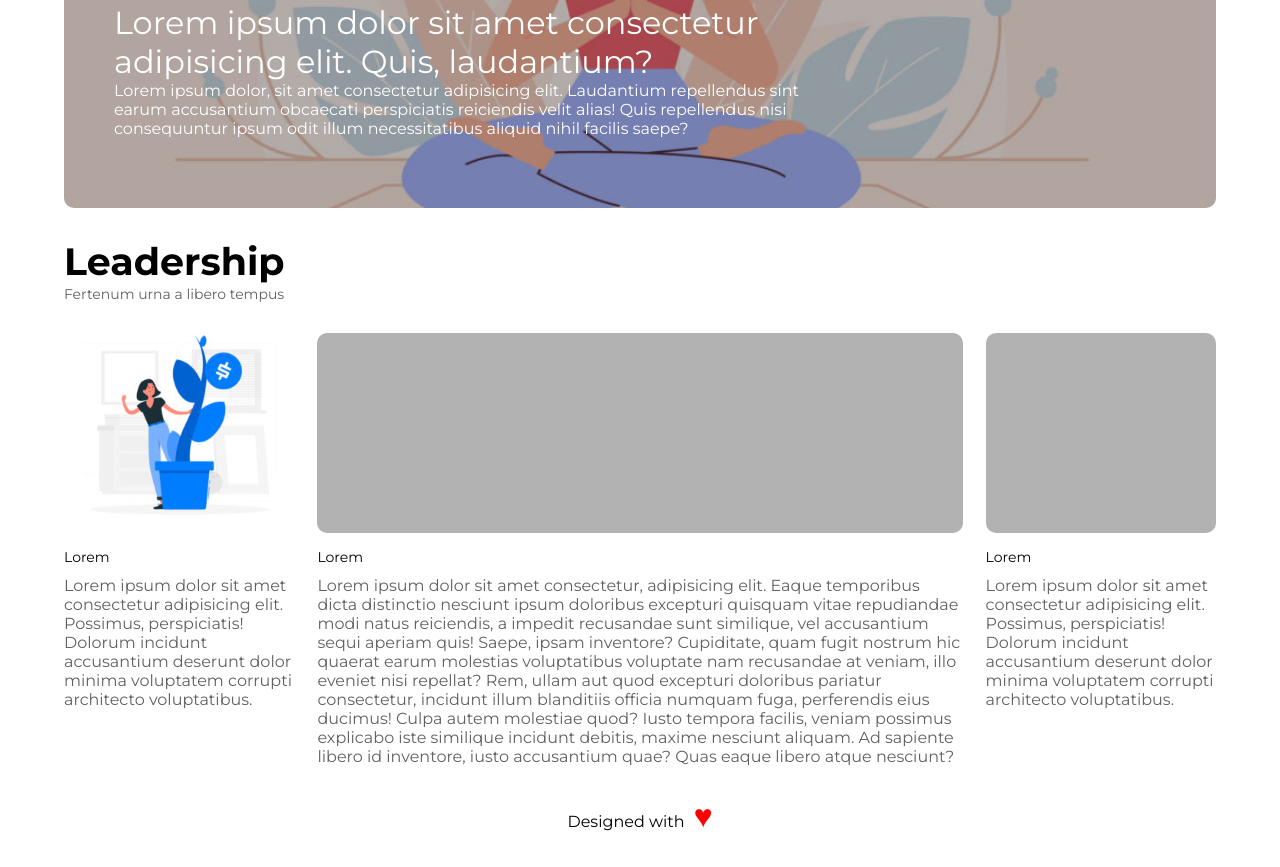
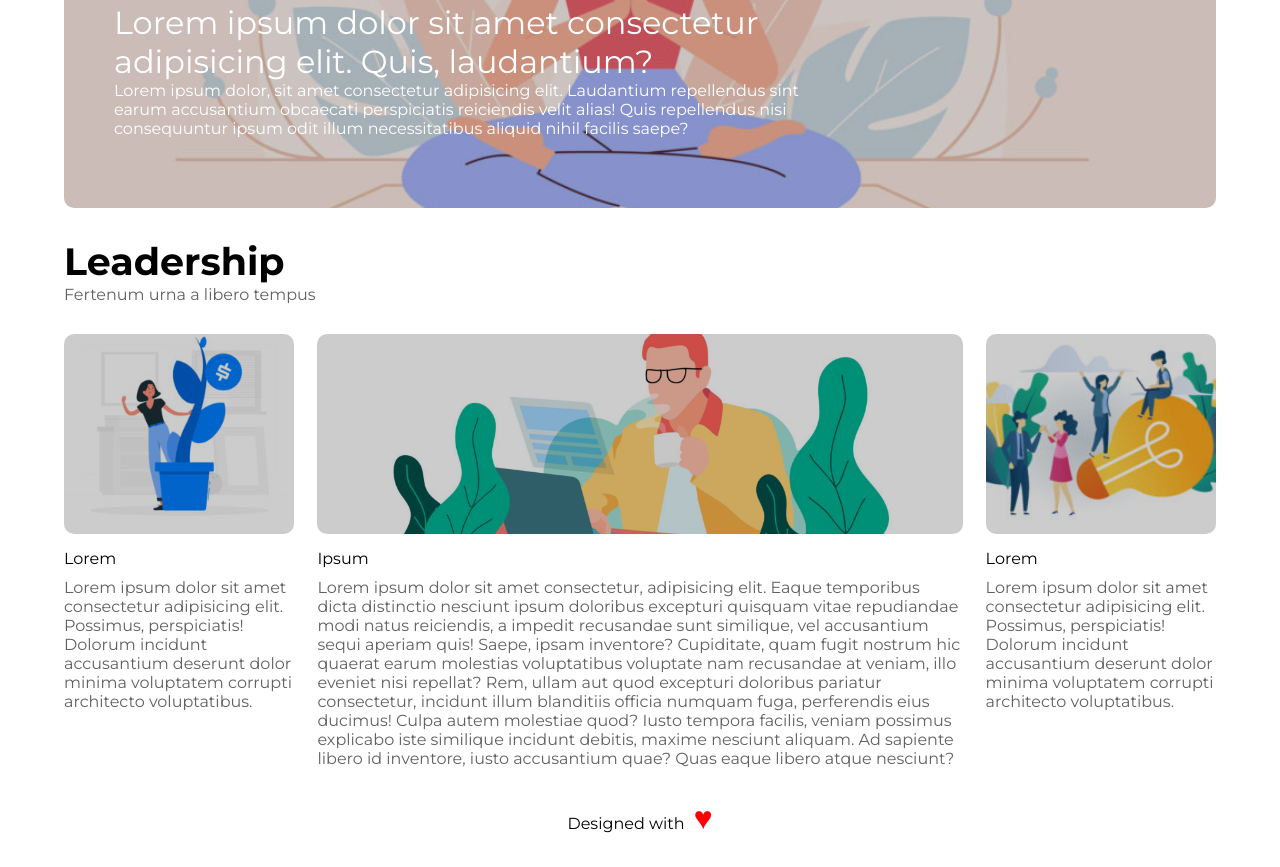
Before and after one commit to matteopompei/htmlcss-wp, a plain HTML site: page index.html in a window 1280 px wide. Shown: the part 448-1315 px from the top of the page. Drawn offline with Linux system fonts and the light colour scheme.

Commit message:
Tutto sistemato

```diff
--- a/css/style.css
+++ b/css/style.css
@@ -68,7 +68,7 @@ body {
 }
 
 #banner .overlay {
-    background-color: rgba(0, 0, 0, 0.3);
+    background-color: rgba(0, 0, 0, 0.2);
     transition: 1s;
     position: relative;
     cursor: pointer;
@@ -76,6 +76,7 @@ body {
 
 #banner .overlay:hover {
     background-color: rgba(255, 255, 255, 0.1);
+    text-shadow: 0 0 5px #CCC;
 }
 
 #banner .overlay div {
@@ -112,7 +113,7 @@ body {
 }
 
 #colonne header h4 {
-    font-size: 14px;
+    font-size: 1em;
     font-weight: normal;
     color: #616161;
 }
@@ -120,7 +121,7 @@ body {
 /* Colonne */
 
 #colonne div h6 {
-    font-size: 14px;
+    font-size: 1em;
     color: #000;
     font-weight: normal;
     margin-bottom: 10px;
@@ -155,24 +156,21 @@ body {
     margin-bottom: 15px;
 }
 
-#col1 div {
+#col1 > div {
     background-image: url(../img/img-1.jpg);
 }
 
-/*
-#col2 div {
+#col2 > div {
     background-image: url(../img/banner-2.jpg);
 }
 
-#col3 div {
+#col3 > div {
     background-image: url(../img/img-2.jpg);
-} */
+}
 
 #colonne .overlay {
-    background-color: rgba(0, 0, 0, 0.3);
+    background-color: rgba(0, 0, 0, 0.2);
     border-radius: 10px;
-    height: 200px;
-    z-index: 9999;
 }
 
 /* FOOTER */
--- a/index.html
+++ b/index.html
@@ -46,7 +46,7 @@
                 </div>
                 <div id="col2">
                     <div><div class="overlay"></div></div>
-                    <h6>Lorem</h6>
+                    <h6>Ipsum</h6>
                     <p>Lorem ipsum dolor sit amet consectetur, adipisicing elit. Eaque temporibus dicta distinctio nesciunt ipsum doloribus excepturi quisquam vitae repudiandae modi natus reiciendis, a impedit recusandae sunt similique, vel accusantium sequi aperiam quis! Saepe, ipsam inventore? Cupiditate, quam fugit nostrum hic quaerat earum molestias voluptatibus voluptate nam recusandae at veniam, illo eveniet nisi repellat? Rem, ullam aut quod excepturi doloribus pariatur consectetur, incidunt illum blanditiis officia numquam fuga, perferendis eius ducimus! Culpa autem molestiae quod? Iusto tempora facilis, veniam possimus explicabo iste similique incidunt debitis, maxime nesciunt aliquam. Ad sapiente libero id inventore, iusto accusantium quae? Quas eaque libero atque nesciunt?</p>
                 </div>
                 <div id="col3">
```
